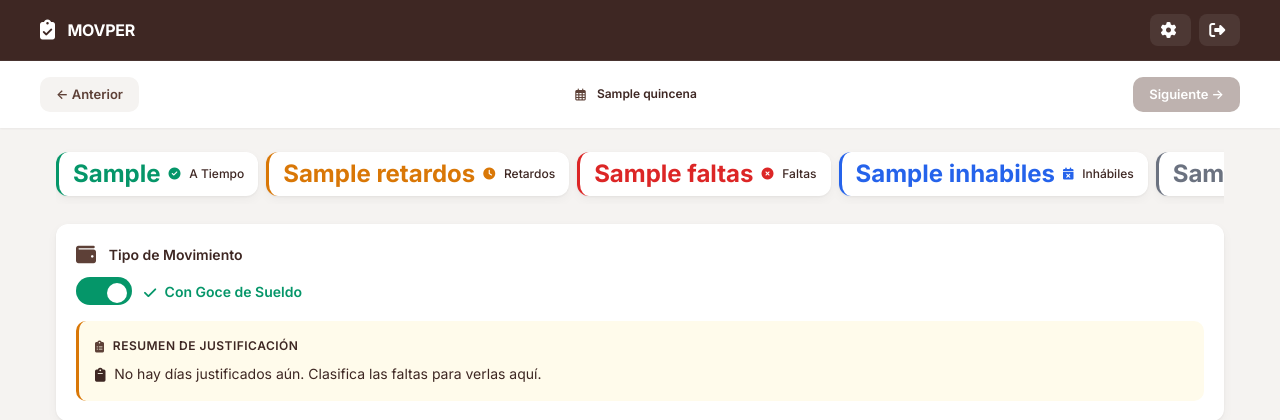
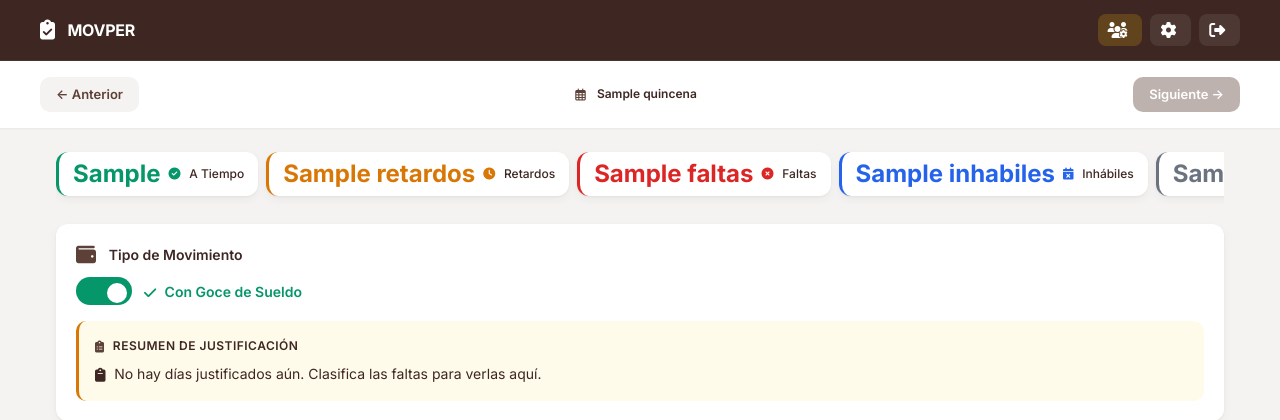
Before and after one commit to ezraidenn/DEBUGBI0, a Flask app: template webapp/templates/mobper_checklist_v3.html in a window 1280 px wide. Shown: the top 420 px of the page. Run offline with Flask 3, Linux system fonts and the light colour scheme; tables that the repository leaves empty hold one stand-in row (values such as "Sample post"); the template is opened without the code that fills it: values that come from a table or form of the project are taken from there, most other values are stand-ins (such as "Sample title", 1, 10 or a date in 2020).

Commit message:
Add admin link in checklist header + fix is_admin for user 8490 in DB

```diff
--- a/webapp/templates/mobper_checklist_v3.html
+++ b/webapp/templates/mobper_checklist_v3.html
@@ -946,8 +946,11 @@
             </div>
             <div class="user-info">
                 <span>{{ user.nombre_completo }}</span>
-                <a href="{{ url_for('mobper.config') }}"><i class="fas fa-cog"></i></a>
-                <a href="{{ url_for('mobper.logout') }}"><i class="fas fa-sign-out-alt"></i></a>
+                {% if user.is_admin %}
+                <a href="{{ url_for('mobper.admin_panel') }}" title="Panel de Administración" style="background:rgba(255,200,0,.18)"><i class="fas fa-users-cog"></i></a>
+                {% endif %}
+                <a href="{{ url_for('mobper.config') }}" title="Configuración"><i class="fas fa-cog"></i></a>
+                <a href="{{ url_for('mobper.logout') }}" title="Cerrar sesión"><i class="fas fa-sign-out-alt"></i></a>
             </div>
         </div>
     </div>
```
